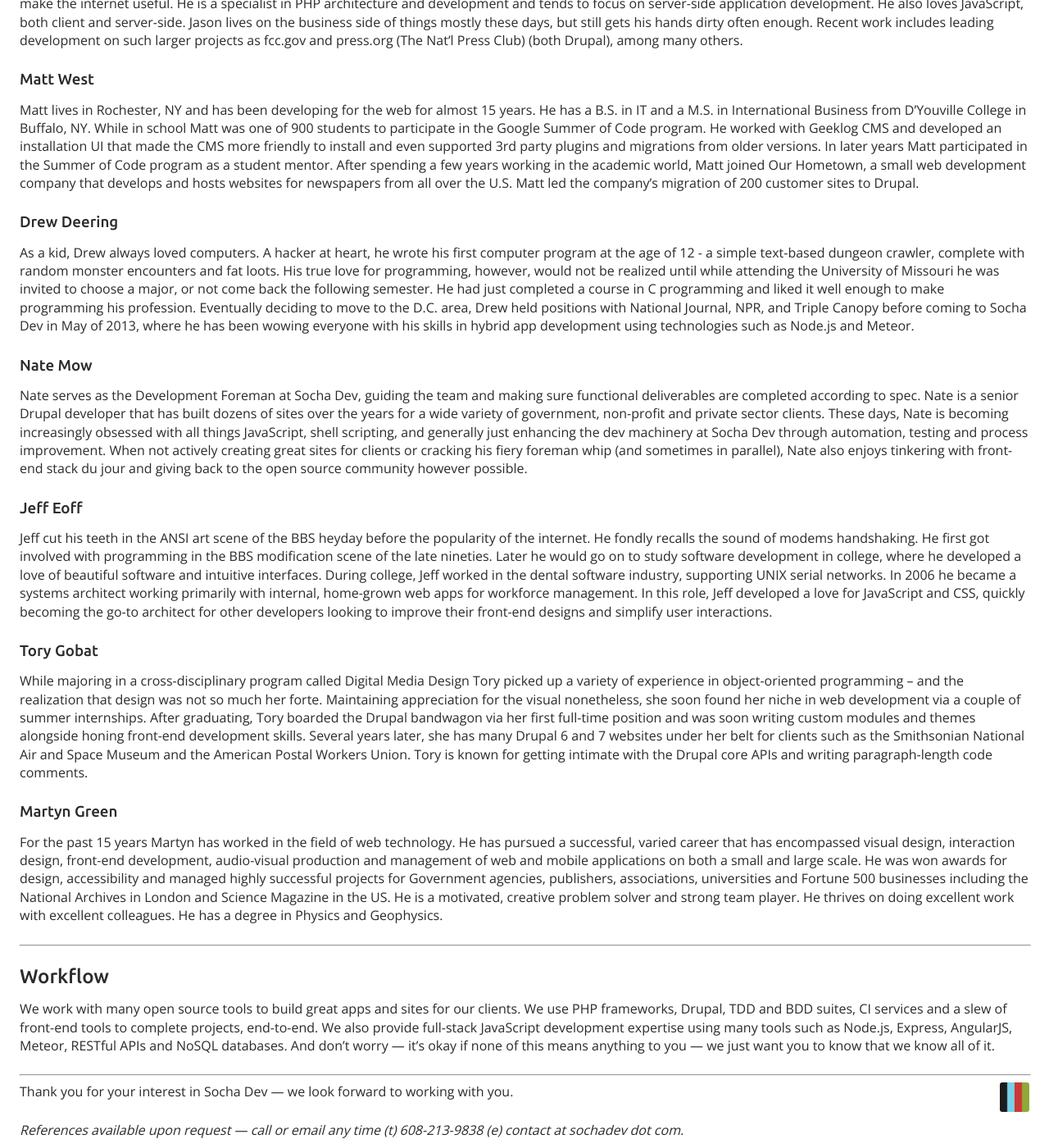
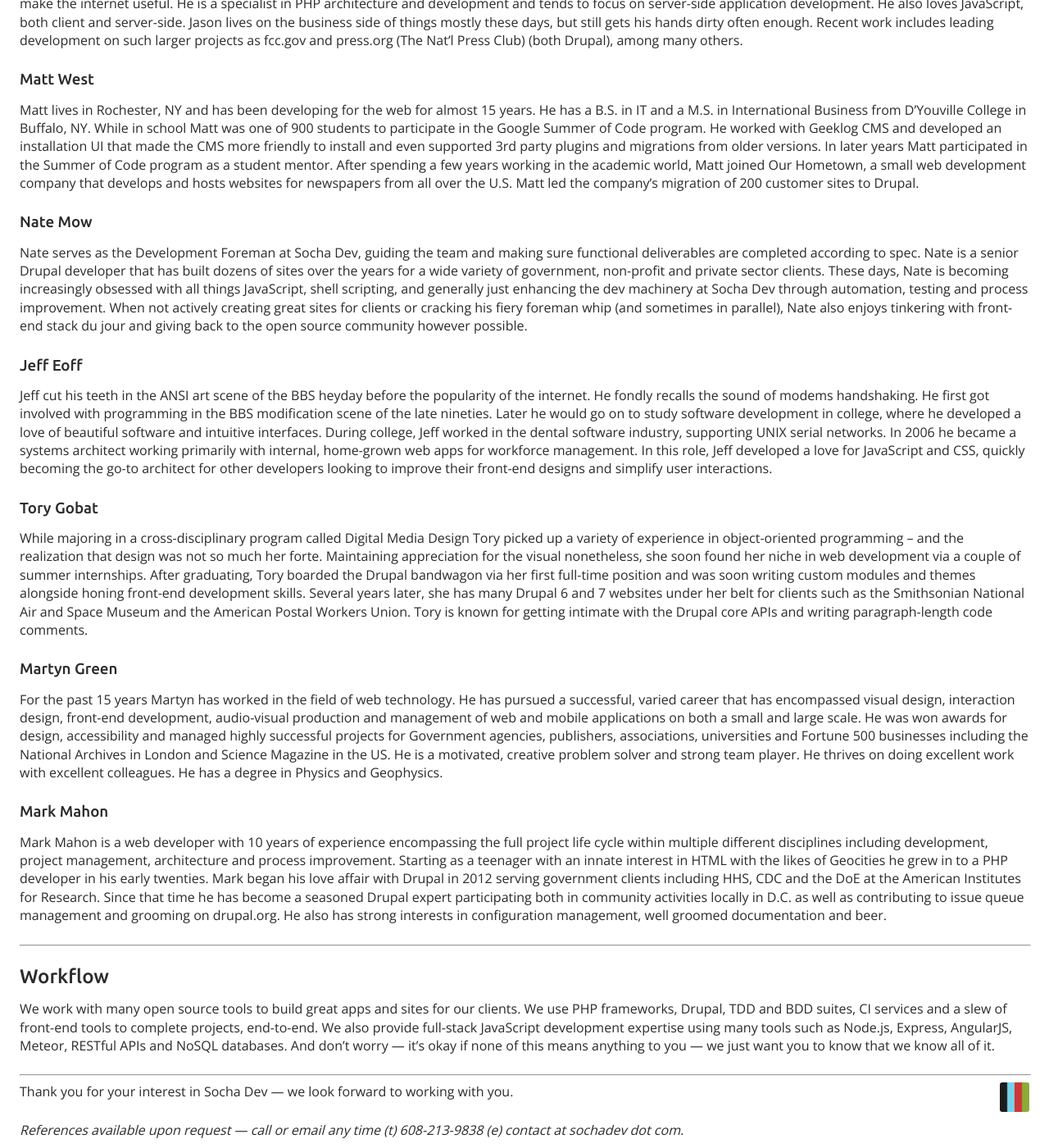
Before and after one commit to SochaDev/sochadev.github.io, a Jekyll site: the page built from executive-summary.md, in a window 1280 px wide and 1400 px high, scrolled down 1629 px. Shown: the whole window at 82% size. Built offline with Jekyll 4.4.1, drawn with Linux system fonts in a browser that asks for light colours.

Commit message:
Updated roster.

```diff
--- a/_data/team.yml
+++ b/_data/team.yml
@@ -30,23 +30,6 @@
     a small web development company that develops and hosts websites for newspapers
     from all over the U.S. Matt led the company's migration of 200 customer sites
     to Drupal.
-  projects: []
-
-- name: Drew Deering
-  github: atdc98
-  drupal: spacepope
-  image: https://avatars.githubusercontent.com/u/4480350
-  description:
-    As a kid, Drew always loved computers. A hacker at heart, he wrote his first
-    computer program at the age of 12 - a simple text-based dungeon crawler, complete
-    with random monster encounters and fat loots. His true love for programming,
-    however, would not be realized until while attending the University of Missouri
-    he was invited to choose a major, or not come back the following semester. He
-    had just completed a course in C programming and liked it well enough to make
-    programming his profession. Eventually deciding to move to the D.C. area, Drew
-    held positions with National Journal, NPR, and Triple Canopy before coming to
-    Socha Dev in May of 2013, where he has been wowing everyone with his skills in
-    hybrid app development using technologies such as Node.js and Meteor.
   projects: []
 
 - name: Nate Mow
@@ -116,3 +99,37 @@
     creative problem solver and strong team player. He thrives on doing excellent
     work with excellent colleagues. He has a degree in Physics and Geophysics.
   projects: []
+
+- name: Mark Mahon
+  github: traverus
+  drupal: traverus
+  image: https://avatars.githubusercontent.com/u/22228444
+  description:
+    Mark Mahon is a web developer with 10 years of experience encompassing the full project
+    life cycle within multiple different disciplines including development, project management,
+    architecture and process improvement. Starting as a teenager with an innate interest in
+    HTML with the likes of Geocities he grew in to a PHP developer in his early twenties.
+    Mark began his love affair with Drupal in 2012 serving government clients including
+    HHS, CDC and the DoE at the American Institutes for Research. Since that time he has
+    become a seasoned Drupal expert participating both in community activities locally in
+    D.C. as well as contributing to issue queue management and grooming on drupal.org. He
+    also has strong interests in configuration management, well groomed documentation
+    and beer.
+  projects: []
+
+# - name: Drew Deering
+#  github: atdc98
+#  drupal: spacepope
+#  image: https://avatars.githubusercontent.com/u/4480350
+#  description:
+#    As a kid, Drew always loved computers. A hacker at heart, he wrote his first
+#    computer program at the age of 12 - a simple text-based dungeon crawler, complete
+#    with random monster encounters and fat loots. His true love for programming,
+#    however, would not be realized until while attending the University of Missouri
+#    he was invited to choose a major, or not come back the following semester. He
+#    had just completed a course in C programming and liked it well enough to make
+#    programming his profession. Eventually deciding to move to the D.C. area, Drew
+#    held positions with National Journal, NPR, and Triple Canopy before coming to
+#    Socha Dev in May of 2013, where he has been wowing everyone with his skills in
+#    hybrid app development using technologies such as Node.js and Meteor.
+#  projects: []
--- a/team.md
+++ b/team.md
@@ -1,7 +1,7 @@
 ---
 title: Meet the team
 description: Here are the humans at Socha Dev that do all that awesome dev work for your team. They are all quite great.
-tags: [ Jason Socha, Matt West, Drew Deering, Nate Mow, Jeff Eoff, Tory Gobat, Martyn Green, team ]
+tags: [ Jason Socha, Matt West, Drew Deering, Nate Mow, Jeff Eoff, Tory Gobat, Martyn Green, Mark Mahon, team ]
 ---
 
 We're small, but we don't mind &mdash; we're pretty large and mighty when it comes to the business of developing effective and awesome websites and apps.
```
Also changed, not shown: 1 other file.
